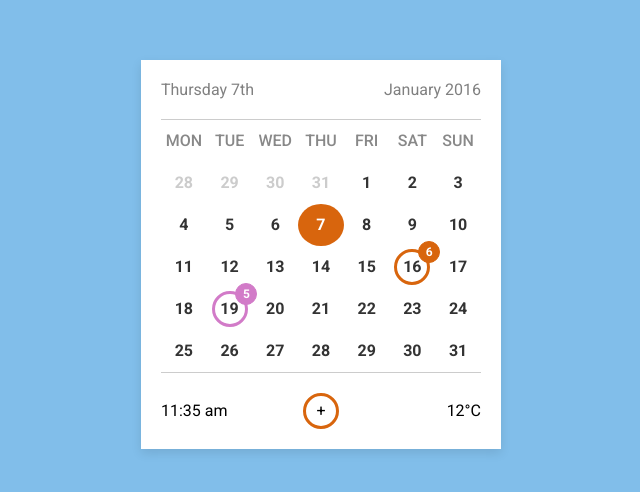
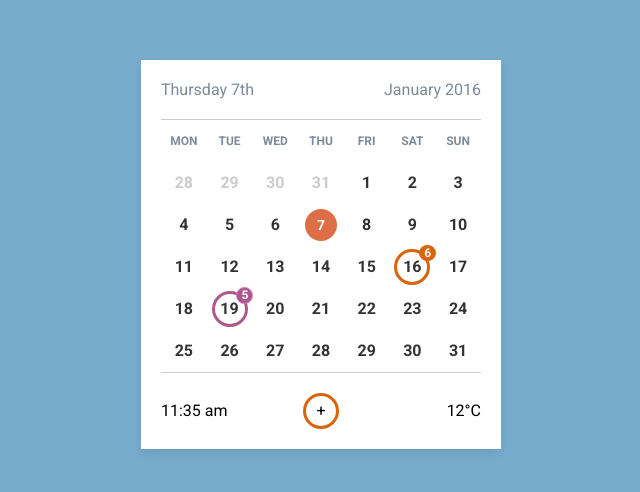
Before and after one commit to AisuluuSharipova/frontend-project, a plain HTML site: page index.html in a window 1280 px wide. Shown: the part 146-638 px from the top of the page, without its empty margins (319-959 px from the left). Drawn offline with Linux system fonts and the light colour scheme.

Commit message:
style is fixed

```diff
--- a/styles.css
+++ b/styles.css
@@ -1,5 +1,5 @@
 body {
-  background-color: #81beea;
+  background-color: #78accd;
   font-family: 'Roboto', sans-serif;
   display: flex;
   justify-content: center;
@@ -23,7 +23,7 @@ body {
 
 .left-header, .right-header {
   font-size: 16px;
-  color: gray;
+  color: #7d8b9a;
 }
 
 .calendar {
@@ -42,8 +42,9 @@ body {
 }
 
 .calendar th {
-  color: #888;
-  font-weight: 500;
+  color: #7d8b9a;
+  font-weight: 650;
+  font-size: 12px;
 }
 
 .calendar td {
@@ -51,11 +52,17 @@ body {
 }
 
 .today {
-  background-color: rgb(216, 101, 13);
-  border-radius: 50%;
+  background-color: #de6e46;
+  border-radius: 50% !important;
   color: white !important;
   width: 30px !important;
   height: 30px !important;
+  margin-top: 5px !important;
+  display: flex;
+  justify-content: center;
+  align-items: center;
+  margin: auto;
+  font-size: 14px;
 }
 
 .highlight {
@@ -75,38 +82,38 @@ body {
 }
 
 .purple-circle .outer-circle {
-border-color: #d27bc8;
+border-color: #ae5989;
 }
 
 .inner-circle {
   background-color: rgb(216, 101, 13);
   color: black;
   border-radius: 50%;
-  width: 20px;
-  height: 20px;
+  width: 15px;
+  height: px;
   display: flex;
   justify-content: center;
   align-items: center;
   position: absolute;
-  top: -5px;
-  right: -5px;
+  top: -1px;
+  right: -1px;
   font-size: 12px;
   border: 1px solid rgb(216, 101, 13);
   color: white !important;
 
 }
 .inner-circle-purple {
-  background-color: #d27bc8;
+  background-color: #ae5989;
   color: black;
   border-radius: 50%;
-  width: 20px;
-  height: 20px;
+  width: 15px;
+  height: 15px;
   display: flex;
   justify-content: center;
   align-items: center;
   position: absolute;
-  top: -5px;
-  right: -5px;
+  top: -1px;
+  right: -1px;
   font-size: 12px;
   border: 1px solid #d27bc8;
   color: white !important;
```
